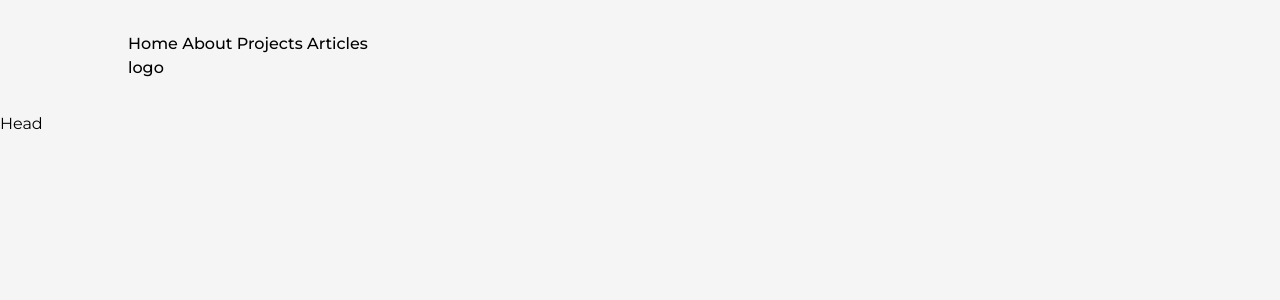
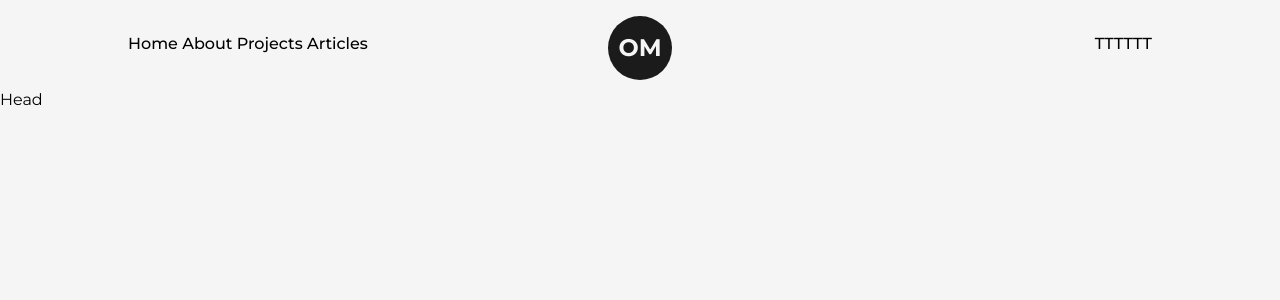
Before and after one commit to oli-mac/3D_portfolio, a Next.js app: page / in a window 1280 px wide. Shown: the top 300 px of the page. Built offline with nearby package versions, Linux system fonts and the light colour scheme.

Commit message:
setup Logo

```diff
--- /dev/null
+++ b/src/components/Logo.js
@@ -0,0 +1,33 @@
+import Link from 'next/link'
+import React from 'react'
+import {motion} from "framer-motion"
+
+const MotionLink = motion(Link);
+
+const Logo = () => {
+  return (
+    <div className='flex items-center justify-center mt-2'>
+        <MotionLink href="/"
+        className='
+        w-16
+        h-16
+        bg-dark
+        text-light
+        flex
+        items-center
+        justify-center
+        rounded-full
+        text-2xl
+        font-bold'
+        whileHover={{
+            backgroundColor:["#121212", "rgba(131,58,180,1)","rgba(253,29,29,1)","rgba(252,176,69,1)","rgba(131,58,180,1)", "#121212"],
+            transition: {duration:1, repeat: Infinity}
+        }}
+        >
+            OM
+        </MotionLink>
+    </div>
+  )
+}
+
+export default Logo
--- a/src/components/NavBar.js
+++ b/src/components/NavBar.js
@@ -1,10 +1,12 @@
 import Link from 'next/link'
 import React from 'react'
+import Logo from './Logo'
+
 
 const NavBar = () => {
   return (
     <div
-    className='w-full px-32 py-8 font-medium'
+    className='w-full px-32 py-8 font-medium flex items-center justify-between'
     >
         <nav>
             <Link href="/"> Home </Link>
@@ -12,7 +14,19 @@ const NavBar = () => {
             <Link href="/projects"> Projects </Link>
             <Link href="/articles"> Articles </Link>
         </nav>
-        <h2>logo</h2>
+        {/* <Logo /> */}
+        <nav>
+            <Link href="/" target={'_blank'}>T</Link>
+            <Link href="/" target={'_blank'}>T</Link>
+            <Link href="/" target={'_blank'}>T</Link>
+            <Link href="/" target={'_blank'}>T</Link>
+            <Link href="/" target={'_blank'}>T</Link>
+            <Link href="/" target={'_blank'}>T</Link>
+        </nav>
+
+        <div className='absolute left-[50%] top-2 translate-x-[-50%]'>
+            <Logo />
+        </div>
 
     </div>
   )
```
